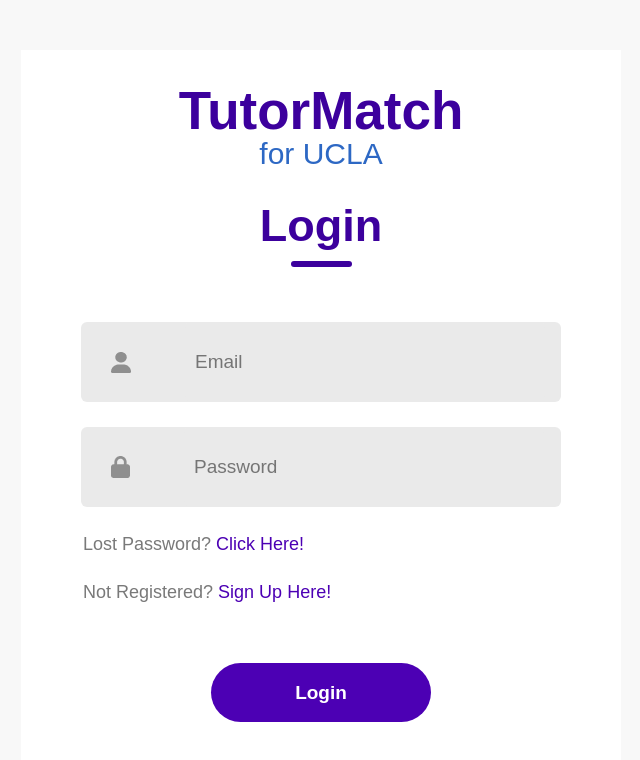
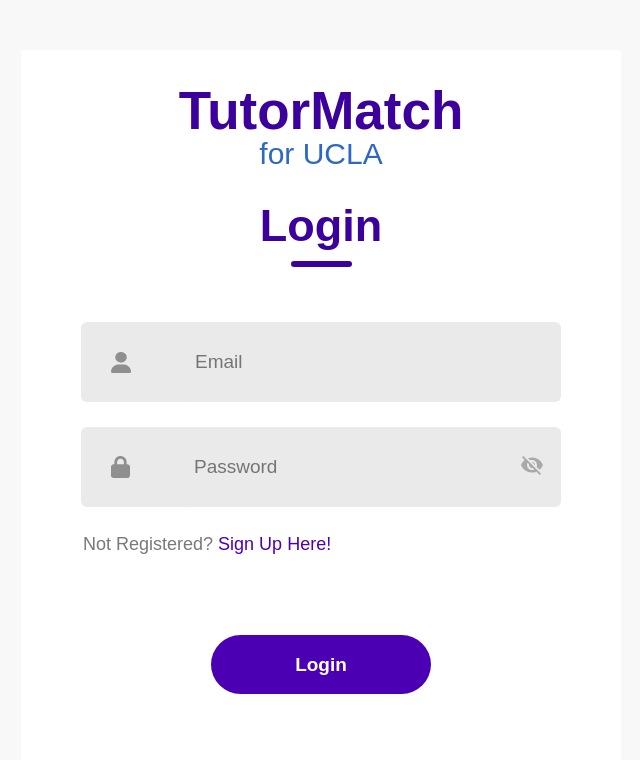
Before and after one commit to atluo04/TutorMatch, a React (Create React App) app in the folder tutormatch/frontend/: page / in a window 1280 px wide. Shown: the top 760 px of the page, without its empty margins (319-959 px from the left). Built offline with nearby package versions, Linux system fonts and the light colour scheme.

Commit message:
added password visibility toggle button

```diff
--- a/tutormatch/frontend/src/components/PasswordEmailInput.css
+++ b/tutormatch/frontend/src/components/PasswordEmailInput.css
@@ -24,3 +24,8 @@
     font-size: 19px;
     padding: 10px;
 }
+
+.toggle-icon{
+    color:darkgray;
+
+}
--- a/tutormatch/frontend/src/components/PasswordEmailInput.js
+++ b/tutormatch/frontend/src/components/PasswordEmailInput.js
@@ -1,14 +1,28 @@
 import "./PasswordEmailInput.css";
+import { useState } from "react";
+import VisibilityIcon from "@mui/icons-material/Visibility";
+import VisibilityOffIcon from "@mui/icons-material/VisibilityOff";
+
 
 function PasswordEmailInput({ handleInput, isPassword, placeHolderText }) {
+   const [isPasswordVisible, setIsPasswordVisible] = useState(isPassword);
+
+   const togglePasswordVisibility = () => {
+     setIsPasswordVisible((prev) => !prev);
+   };
   return (
     <div className="container">
       <div className="input-field">
         <input
-          type={isPassword ? "password" : "text"}
+          type={isPasswordVisible ? "password" : "text"}
           onChange={(e) => handleInput(e.target.value)}
           placeholder={placeHolderText}
         />
+        {isPassword && (
+          <span className="toggle-icon" onClick={togglePasswordVisibility}>
+            {isPasswordVisible ? <VisibilityOffIcon /> : <VisibilityIcon />}
+          </span>
+        )}
       </div>
     </div>
   );
--- a/tutormatch/frontend/src/html/Login.css
+++ b/tutormatch/frontend/src/html/Login.css
@@ -42,17 +42,24 @@
 .input img{
     margin: 0px 30px;
 }
-
-.forgot-password , .sign-up{
+ .sign-up{
     padding-left: 62px;
     margin-top: 27px;
     color: #797979;
     font-size: 18px;
 }
 
-.forgot-password, .sign-up span{
+ .sign-up span{
     color: #4c00b4;
     cursor: pointer;
+}
+
+.errorMessage{
+    margin-top: 20px;
+    display: flex;
+    align-self: center;
+    color:red;
+    font-size: 18px;
 }
 
 .submit-container{
@@ -138,18 +145,6 @@
     font-size: 19px;
 }
 
-.forgot-password{
-    padding-left: 62px;
-    margin-top: 27px;
-    color: #797979;
-    font-size: 18px;
-}
-
-.forgot-password span{
-    color: #4c00b4;
-    cursor: pointer;
-}
-
 .submit-container{
     display: flex;
     gap: 30px;
--- a/tutormatch/frontend/src/html/Registration.css
+++ b/tutormatch/frontend/src/html/Registration.css
@@ -58,8 +58,7 @@
     color: red;
     font-size: 14px;
     margin-top: 5px;
-    font-size: 15px;
-    font-weight: 700;
+    font-size: 18px;
     display: flex;
     justify-content: center;
     align-items: center;
--- a/tutormatch/frontend/src/pages/Login.js
+++ b/tutormatch/frontend/src/pages/Login.js
@@ -11,6 +11,7 @@
   const { uid, setUid } = useUser();
   const [email, setEmail] = useState("");
   const [password, setPassword] = useState("");
+  const [error, setError] = useState("");
   const navigate = useNavigate();
 
   const handleSignIn = async () => {
@@ -37,7 +38,7 @@
         setUid(data.uid);
         navigate("/home");
       } else {
-        alert("Invalid username or password! Please try again.");
+        setError("Invalid username or password! Please try again.");
       }
     } catch (error) {
       alert("Server error!");
@@ -67,13 +68,11 @@
           />
         </div>
       </div>
-      <div className="forgot-password">
-        Lost Password? <span>Click Here!</span>
-      </div>
       <div className="sign-up">
         Not Registered?{" "}
         <span onClick={() => navigate("/register")}>Sign Up Here!</span>
       </div>
+      <div className="errorMessage">{error}</div>
       <div className="submit-container">
         <div className="submit" onClick={handleSignIn}>
           Login
--- a/tutormatch/frontend/src/pages/Registration.js
+++ b/tutormatch/frontend/src/pages/Registration.js
@@ -2,6 +2,8 @@
 import { PasswordEmailInput } from "../components/PasswordEmailInput";
 import { useNavigate } from "react-router-dom";
 import { useUser } from "../userContext";
+import user_icon from "../assets/person.png";
+import password_icon from "../assets/password.png";
 import "../html/Registration.css"
 
 function RegistrationPage() {
@@ -94,12 +96,14 @@
       </div>
       <div className="inputs">
         <div className="input">
+          <img src={user_icon} alt="" />
           <PasswordEmailInput
             placeHolderText={"Email"}
             handleInput={setEmail}
           />
         </div>
         <div className="input">
+          <img src={password_icon} alt="" />
           <PasswordEmailInput
             placeHolderText={"Password"}
             handleInput={setPassword}
@@ -107,6 +111,7 @@
           />
         </div>
         <div className="input">
+          <img src={password_icon} alt="" />
           <PasswordEmailInput
             placeHolderText={"Confirm Password"}
             handleInput={setConfirmPassword}
```
Also changed, not shown: 1 other file (tests, documents, lock files or other folders).
